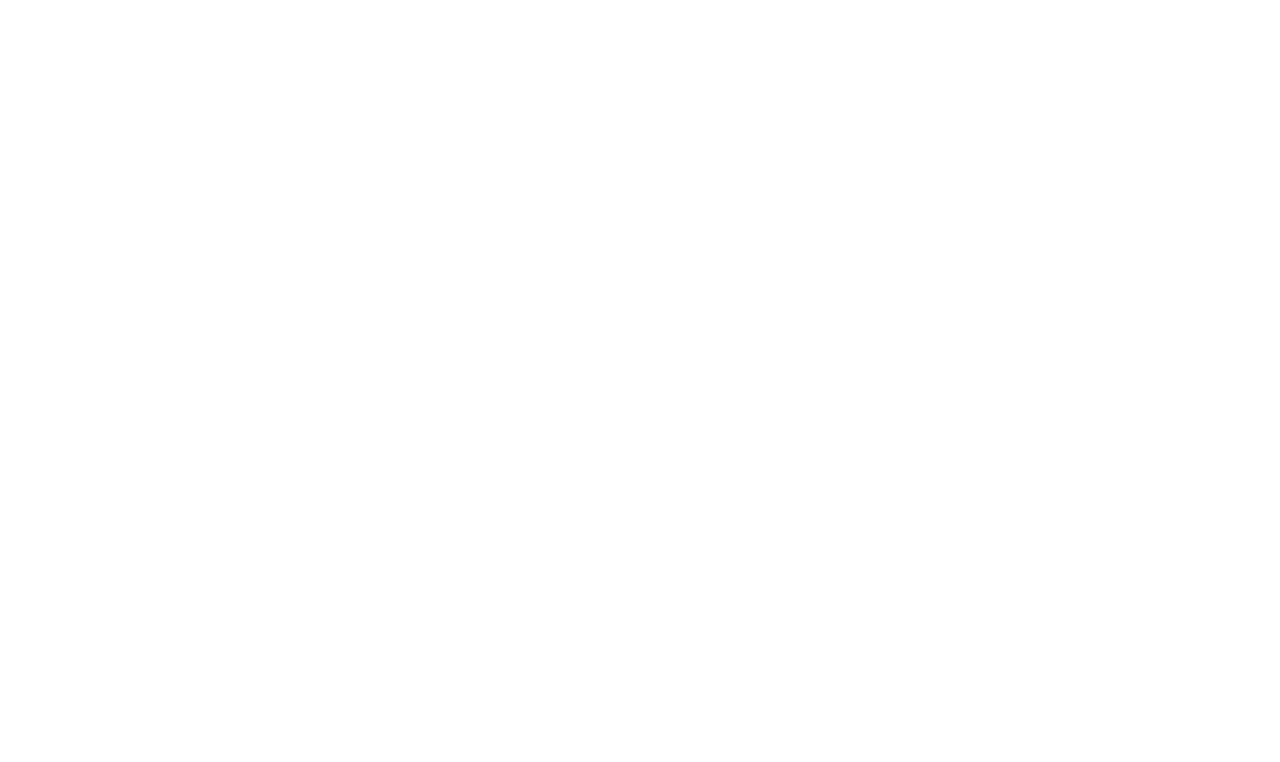
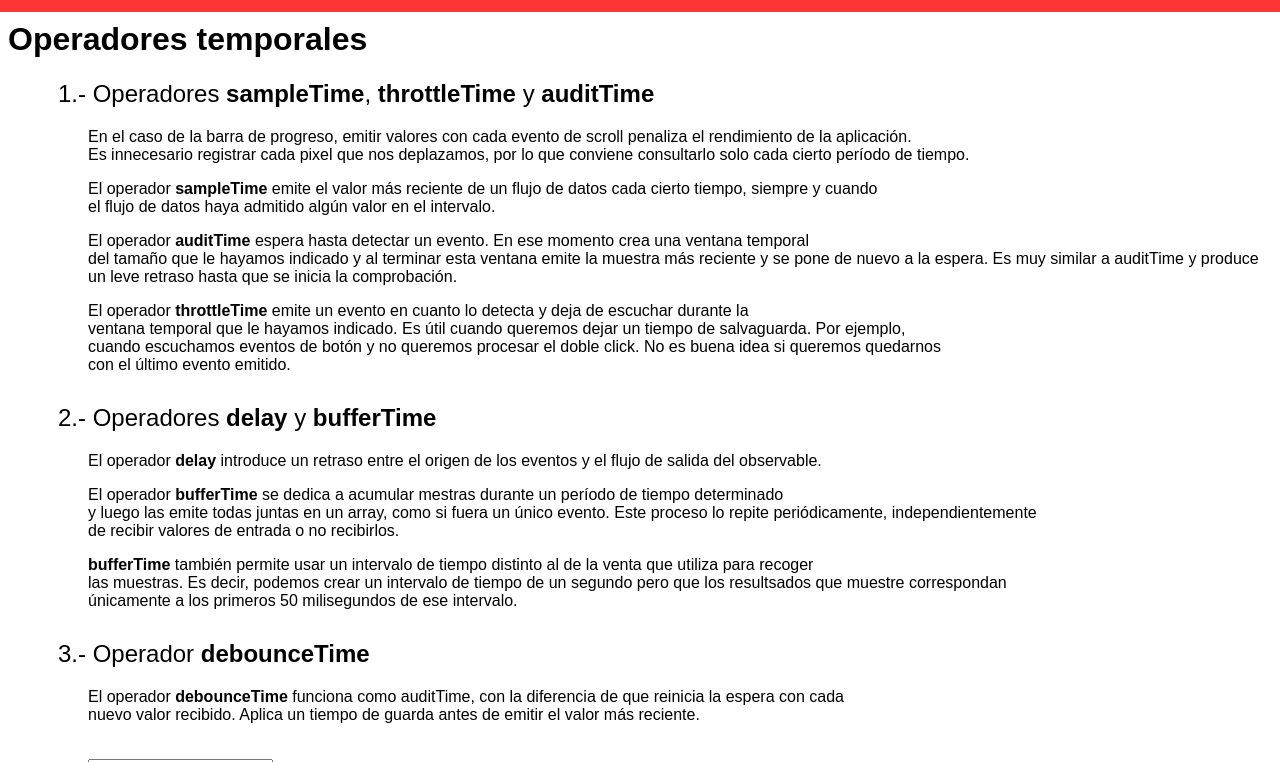
Before and after one commit to alvarogr91/rxjs, an Angular app: page /operadores-temporales in a window 1280 px wide. Before the commit this address led to /. Shown: the top 762 px of the page. Built offline with nearby package versions, Linux system fonts and the light colour scheme.

Commit message:
Seccion 6. Operadores temporales.

```diff
--- a/src/app/app-routing.module.ts
+++ b/src/app/app-routing.module.ts
@@ -6,12 +6,14 @@
 import { CreacionObservablesComponent } from './pages/creacion-observables/creacion-observables.component';
 import { OperadoresBasicosComponent } from './pages/operadores-basicos/operadores-basicos.component';
 import { UtilidadesComponent } from './pages/utilidades/utilidades.component';
+import { OperadoresTemporalesComponent } from './pages/operadores-temporales/operadores-temporales.component';
 
 const routes: Routes = [
   { path: '', component: MainComponent },
   { path: 'creacion-observables', component: CreacionObservablesComponent },
   { path: 'operadores-basicos', component: OperadoresBasicosComponent },
   { path: 'utilidades', component: UtilidadesComponent },
+  { path: 'operadores-temporales', component: OperadoresTemporalesComponent }
 ];
 
 @NgModule({
--- a/src/app/app.module.ts
+++ b/src/app/app.module.ts
@@ -7,6 +7,7 @@
 import { CreacionObservablesComponent } from './pages/creacion-observables/creacion-observables.component';
 import { OperadoresBasicosComponent } from './pages/operadores-basicos/operadores-basicos.component';
 import { UtilidadesComponent } from './pages/utilidades/utilidades.component';
+import { OperadoresTemporalesComponent } from './pages/operadores-temporales/operadores-temporales.component';
 
 @NgModule({
   declarations: [
@@ -14,7 +15,8 @@
     MainComponent,
     CreacionObservablesComponent,
     OperadoresBasicosComponent,
-    UtilidadesComponent
+    UtilidadesComponent,
+    OperadoresTemporalesComponent
   ],
   imports: [
     BrowserModule,
--- a/src/app/pages/main/main.component.html
+++ b/src/app/pages/main/main.component.html
@@ -25,4 +25,12 @@
             </button>
         </div>
     </li>
+    <li>
+        <div class="li-content">
+            <span class="section-title">Operadores temporales</span>
+            <button routerLink="/operadores-temporales">
+                Go!
+            </button>
+        </div>
+    </li>
 </ol>
--- /dev/null
+++ b/src/app/pages/operadores-temporales/operadores-temporales.component.html
@@ -0,0 +1,69 @@
+<h1>Operadores temporales</h1>
+
+<section class="studying-sections">
+    <h2>1.- Operadores <strong>sampleTime</strong>, <strong>throttleTime</strong> y <strong>auditTime</strong></h2>
+    <div class="section-content">
+        <p>
+            En el caso de la barra de progreso, emitir valores con cada evento de scroll penaliza el rendimiento de la
+            aplicación. <br>
+            Es innecesario registrar cada pixel que nos deplazamos, por lo que conviene consultarlo solo cada cierto
+            período de tiempo.
+        </p>
+        <p>
+            El operador <strong>sampleTime</strong> emite el valor más reciente de un flujo de datos cada cierto tiempo,
+            siempre y cuando <br>
+            el flujo de datos haya admitido algún valor en el intervalo.
+        </p>
+        <p>
+            El operador <strong>auditTime</strong> espera hasta detectar un evento. En ese momento crea una ventana
+            temporal <br>
+            del tamaño que le hayamos indicado y al terminar esta ventana emite la muestra más reciente y se pone de
+            nuevo a la espera. Es muy similar a auditTime y produce un leve retraso hasta que se inicia la comprobación.
+        </p>
+        <p>
+            El operador <strong>throttleTime</strong> emite un evento en cuanto lo detecta y deja de escuchar durante la
+            <br>
+            ventana temporal que le hayamos indicado. Es útil cuando queremos dejar un tiempo de salvaguarda. Por
+            ejemplo, <br>
+            cuando escuchamos eventos de botón y no queremos procesar el doble click. No es buena idea si queremos
+            quedarnos <br>
+            con el último evento emitido.
+        </p>
+    </div>
+</section>
+<section class="studying-sections">
+    <h2>2.- Operadores <strong>delay</strong> y <strong>bufferTime</strong></h2>
+    <div class="section-content">
+        <p>
+            El operador <strong>delay</strong> introduce un retraso entre el origen de los eventos y el flujo de salida
+            del observable.
+        </p>
+        <p>
+            El operador <strong>bufferTime</strong> se dedica a acumular mestras durante un período de tiempo determinado <br>
+            y luego las emite todas juntas en un array, como si fuera un único evento. Este proceso lo repite periódicamente, independientemente <br>
+            de recibir valores de entrada o no recibirlos.
+        </p>
+        <p>
+            <strong>bufferTime</strong> también permite usar un intervalo de tiempo distinto al de la venta que utiliza para recoger <br>
+            las muestras. Es decir, podemos crear un intervalo de tiempo de un segundo pero que los resultsados que muestre correspondan <br>
+            únicamente a los primeros 50 milisegundos de ese intervalo.
+        </p>
+    </div>
+</section>
+<section class="studying-sections">
+    <h2>3.- Operador <strong>debounceTime</strong></h2>
+    <div class="section-content">
+        <p>
+            El operador <strong>debounceTime</strong> funciona como auditTime, con la diferencia de que reinicia la espera con cada <br>
+            nuevo valor recibido. Aplica un tiempo de guarda antes de emitir el valor más reciente.
+        </p>
+        <div class="examples-area">
+            <input #inputBox type="text">
+            <div #displayLog></div>
+        </div>
+    </div>
+</section>
+<div id="progress-bar" #progressBar [style.width.%]="progressBarWidth"></div>
+<div id="log-container"></div>
+<div id="scrollable-space"></div>
+<div id="footer">End of page</div>
--- /dev/null
+++ b/src/app/pages/operadores-temporales/operadores-temporales.component.ts
@@ -0,0 +1,81 @@
+import { Component, OnInit, AfterViewInit, ViewChildren, ViewChild, QueryList, ElementRef, OnDestroy, Inject } from '@angular/core';
+import { Observable, Subscription, bufferTime, debounceTime, delay, fromEvent, map, sampleTime, tap } from 'rxjs';
+import { RxjsLessonsService } from '../../services/rxjs-lessons.service';
+import { DOCUMENT } from '@angular/common';
+
+@Component({
+  selector: 'app-operadores-temporales',
+  templateUrl: './operadores-temporales.component.html',
+  styleUrls: ['./operadores-temporales.component.scss']
+})
+export class OperadoresTemporalesComponent implements OnInit, AfterViewInit, OnDestroy {
+  @ViewChildren('displayLog') displayLogs!: QueryList<ElementRef>;
+  @ViewChild('grid') gridElement!: ElementRef;
+  @ViewChild('progressBar') progressBar!: ElementRef;
+  @ViewChild('inputBox') inputBox!: ElementRef;
+
+  subscriptions!: Array<Subscription>;
+
+  // 1.- Operadores sampleTime, throttleTime y auditTime
+  // 2.- Operadores delay y bufferTime
+  scroll$!: Observable<any>;
+  scrollProgress$!: Observable<any>;
+  docElement: any;
+  progressBarWidth: number = 0;
+
+  // 3.- Operador debounceTime
+  inputSrc$!: Observable<any>;
+
+  constructor(
+    private readonly _rxjsService: RxjsLessonsService,
+    @Inject(DOCUMENT) private readonly document: Document
+  ) { }
+
+  ngOnInit(): void {
+    this.subscriptions = [];
+    this.docElement = this.document.documentElement;
+  }
+
+  ngAfterViewInit(): void {
+    // 1.- Operadores sampleTime, throttleTime y auditTime
+    // 2.- Operadores delay y bufferTime
+    this.scroll$ = fromEvent<Event>(this.document, 'scroll').pipe(
+      tap(evt => console.log("Scroll event")),
+      sampleTime(50), // Milisegundos
+      map(() => this.docElement.scrollTop),
+      tap(evt => console.log("[scroll]: ", evt)),
+    );
+    this.scrollProgress$ = this.scroll$.pipe(
+      map(evt => {
+        const docHeight = this.docElement.scrollHeight - this.docElement.clientHeight;
+        return (evt / docHeight) * 100;
+      }),
+      delay(500),
+      bufferTime(50, 1000), // El primer parámetro es la parte del intervalo que queremos registrar; el segundo es el tamaño del intervalo.
+      tap(evt => console.log('[Buffer]: ', evt))
+    )
+
+    // 3.- Operador debounceTime
+    this.inputSrc$ = fromEvent<Event>(this.inputBox.nativeElement, 'input').pipe(
+      debounceTime(300),
+      map((evt: any) => evt.target.value)
+    )
+
+    this.launchSubscriptions();
+  }
+
+  updateProgressBar = (percentage: number) => {
+    this.progressBarWidth = percentage;
+  }
+
+  launchSubscriptions(): void {
+    this.subscriptions.push(
+      this.scrollProgress$.subscribe((evt: number) => { this.updateProgressBar(evt) }),
+      this.inputSrc$.subscribe((event: any) => this._rxjsService.generateDisplayLog(this.displayLogs, event, 0)),
+    );
+  }
+
+  ngOnDestroy(): void {
+    this.subscriptions.map(subscription => subscription.unsubscribe());
+  }
+}
--- a/src/app/pages/utilidades/utilidades.component.html
+++ b/src/app/pages/utilidades/utilidades.component.html
@@ -44,8 +44,6 @@
         <div class="examples-area">
             <p>pairwise:</p>
             <div #displayLog></div>
-
-            <div id="progress-bar" #progressBar [style.width.%]="progressBarWidth"></div>
         </div>
     </div>
 </section>
@@ -96,3 +94,7 @@
         </div>
     </div>
 </section>
+<div id="progress-bar" #progressBar [style.width.%]="progressBarWidth"></div>
+<div id="log-container"></div>
+<div id="scrollable-space"></div>
+<div id="footer">End of page</div>
--- a/src/app/pages/utilidades/utilidades.component.ts
+++ b/src/app/pages/utilidades/utilidades.component.ts
@@ -1,4 +1,4 @@
-import { AfterViewInit, Component, ElementRef, OnInit, QueryList, ViewChild, ViewChildren, Inject } from '@angular/core';
+import { AfterViewInit, Component, ElementRef, OnInit, QueryList, ViewChild, ViewChildren, Inject, OnDestroy } from '@angular/core';
 import { distinct, distinctUntilChanged, endWith, fromEvent, map, Observable, pairwise, share, startWith, Subscription, takeWhile, tap, Subject, BehaviorSubject } from 'rxjs';
 import { RxjsLessonsService } from 'src/app/services/rxjs-lessons.service';
 import { DOCUMENT } from '@angular/common';
@@ -8,7 +8,7 @@
   templateUrl: './utilidades.component.html',
   styleUrls: ['./utilidades.component.scss']
 })
-export class UtilidadesComponent implements OnInit, AfterViewInit {
+export class UtilidadesComponent implements OnInit, AfterViewInit, OnDestroy {
   @ViewChildren('displayLog') displayLogs!: QueryList<ElementRef>;
   @ViewChild('grid') gridElement!: ElementRef;
   @ViewChild('progressBar') progressBar!: ElementRef;
--- a/src/styles.scss
+++ b/src/styles.scss
@@ -40,3 +40,29 @@
         }
     }
 }
+
+#scrollable-space{
+    height: 4000px;
+}
+
+#log-container{
+    position: fixed;
+    top: 40px;
+    right: 20px;
+}
+
+#progress-bar {
+  position: fixed;
+  top: 0px;
+  left: 0px;
+  right: 0px;
+  width: 0px;
+  height: 12px;
+  background-color: #ff3535;
+}
+
+#footer{
+    width: 100%;
+    text-align: center;
+    margin-bottom: 40px;
+}
```
Also changed, not shown: src/app/pages/operadores-temporales/operadores-temporales.component.scss (added), 1 other file (tests, documents, lock files or other folders).
